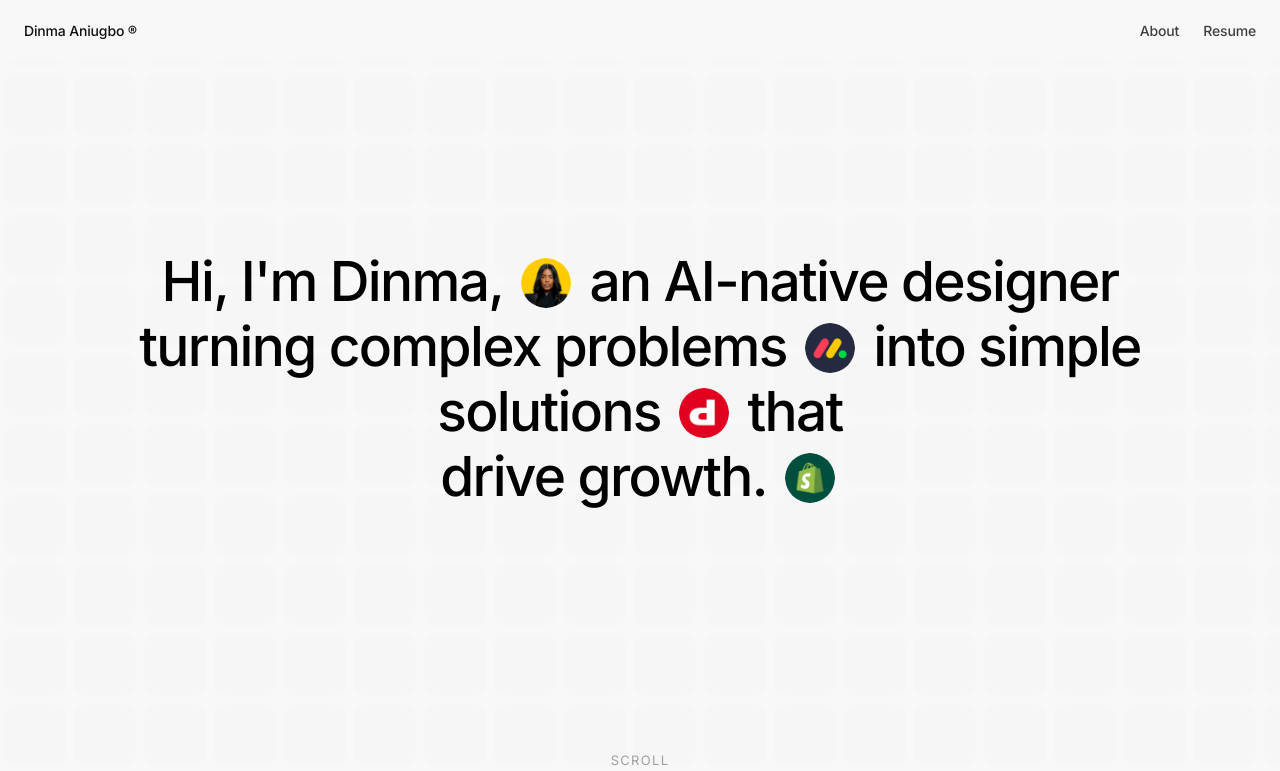
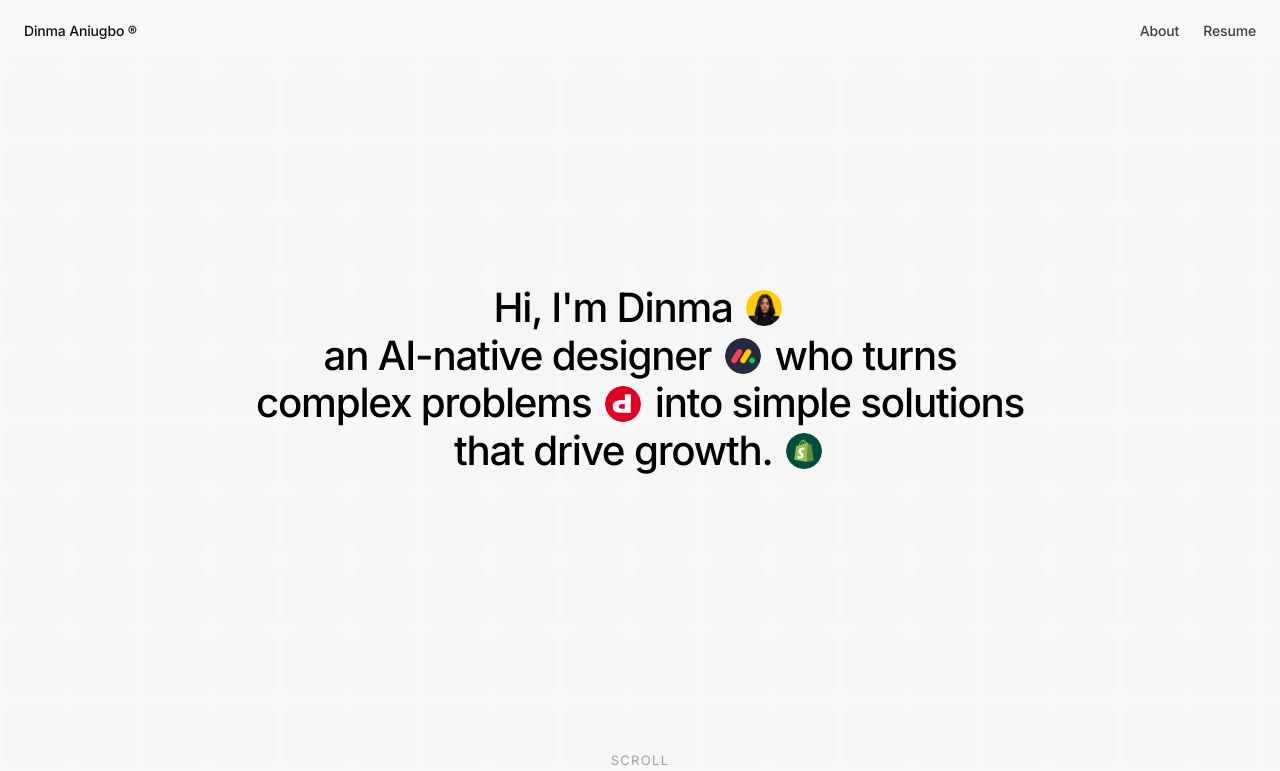
Before and after one commit to aniugbodinma/portfolio, a plain HTML site: page index.html in a window 1280 px wide. Shown: the top 771 px of the page. Drawn offline with nearby package versions, Linux system fonts and the light colour scheme.

Commit message:
Break the hero into four centered lines.
Co-authored-by: Chidinma Aniugbo <aniugbodinma@users.noreply.github.com>

```diff
--- a/index.html
+++ b/index.html
@@ -14,7 +14,7 @@
 
 <section class="stage" id="top">
   <div class="hero">
-    <h1 class="hero-text">Hi, I&apos;m Dinma, <span class="fly photo"><img src="images/me-circle.png" alt="Dinma Aniugbo"></span> an <span style="white-space:nowrap">AI-native</span> designer turning complex problems <span class="fly logo c-monday"><img src="images/monday-circle.png?v=4" alt="monday.com"></span> into simple solutions <span class="fly logo c-depop"><img src="images/depop-circle.png" alt="Depop"></span> that<br> drive growth. <span class="fly logo c-shopify"><img src="images/shopify-circle.png" alt="Shopify"></span>    </h1>
+    <h1 class="hero-text">Hi, I&apos;m <span class="nowrap">Dinma <span class="fly photo"><img src="images/me-circle.png" alt="Dinma Aniugbo"></span></span> <br><span class="nowrap">an AI-native</span> <span class="nowrap">designer <span class="fly logo c-monday"><img src="images/monday-circle.png?v=4" alt="monday.com"></span></span> <span class="nowrap">who turns</span> <br>complex <span class="nowrap">problems <span class="fly logo c-depop"><img src="images/depop-circle.png" alt="Depop"></span></span> into simple solutions <br>that drive <span class="nowrap">growth. <span class="fly logo c-shopify"><img src="images/shopify-circle.png" alt="Shopify"></span></span></h1>
     <p class="hero-company" aria-live="polite"></p>
     <p class="hero-sub">Scroll</p>
   </div>
--- a/styles.css
+++ b/styles.css
@@ -10,7 +10,8 @@ a{color:inherit;text-decoration:none}
 .overline.light{color:#777}
 .stage{position:relative;height:100vh;overflow:hidden}
 .hero{height:100vh;display:flex;flex-direction:column;align-items:center;justify-content:center;padding:0 6vw;text-align:center}
-.hero-text{font-size:clamp(29px,4.3vw,62px);font-weight:500;letter-spacing:-.03em;line-height:1.12;max-width:1080px}
+.hero-text{font-size:clamp(28px,3.15vw,46px);font-weight:500;letter-spacing:-.03em;line-height:1.12;max-width:1080px}
+.nowrap{white-space:nowrap}
 .fly{display:inline-block;width:1.5em;height:.95em;border-radius:.28em;vertical-align:-.1em;margin:0 .04em;will-change:transform;position:relative;z-index:5}
 .hero-sub{position:absolute;bottom:32px;font-size:13px;color:var(--grey);letter-spacing:.1em;text-transform:uppercase}
 .g1{background:linear-gradient(135deg,#ffb5a7,#f7c873)}.g2{background:linear-gradient(135deg,#a7c7ff,#c3a7ff)}
```
